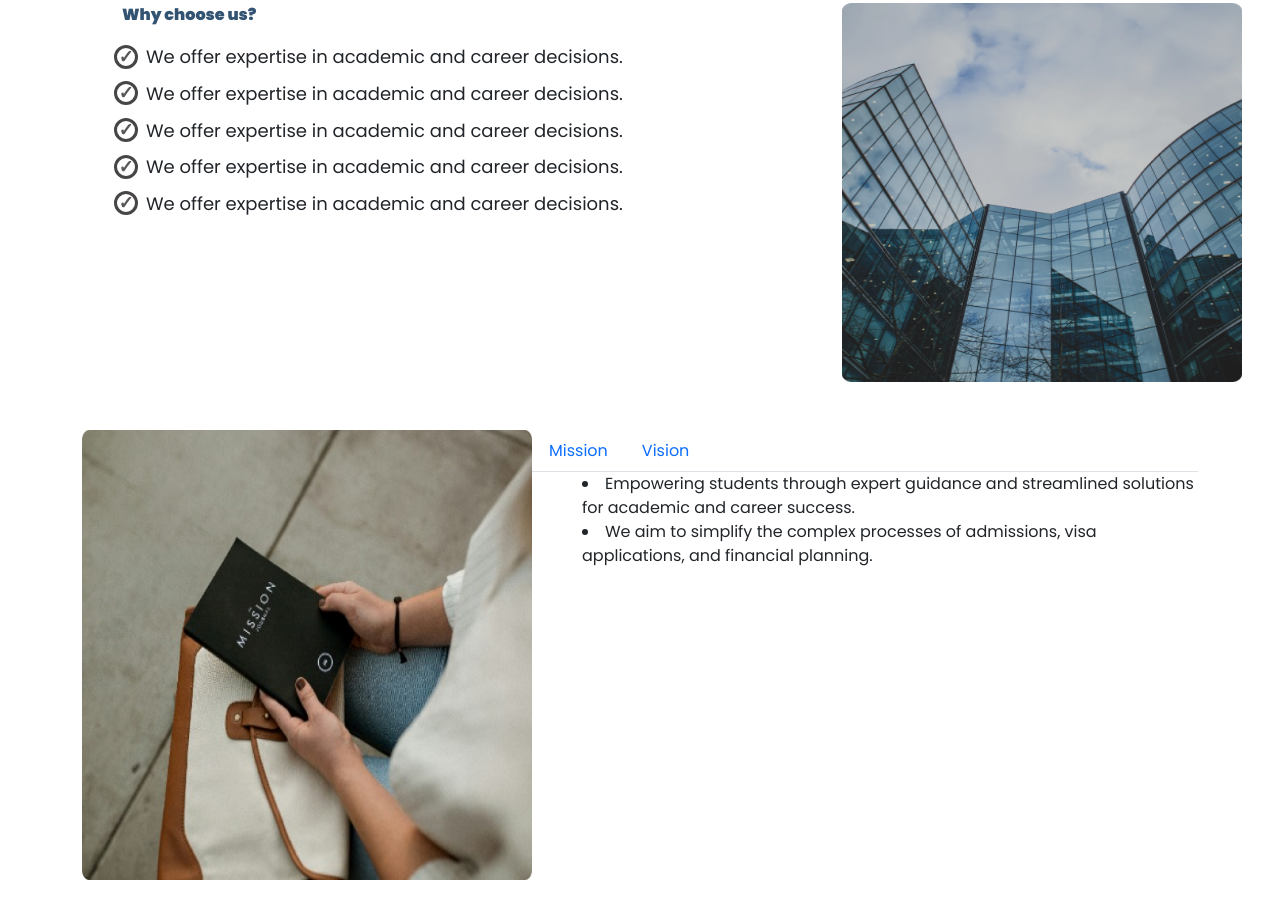
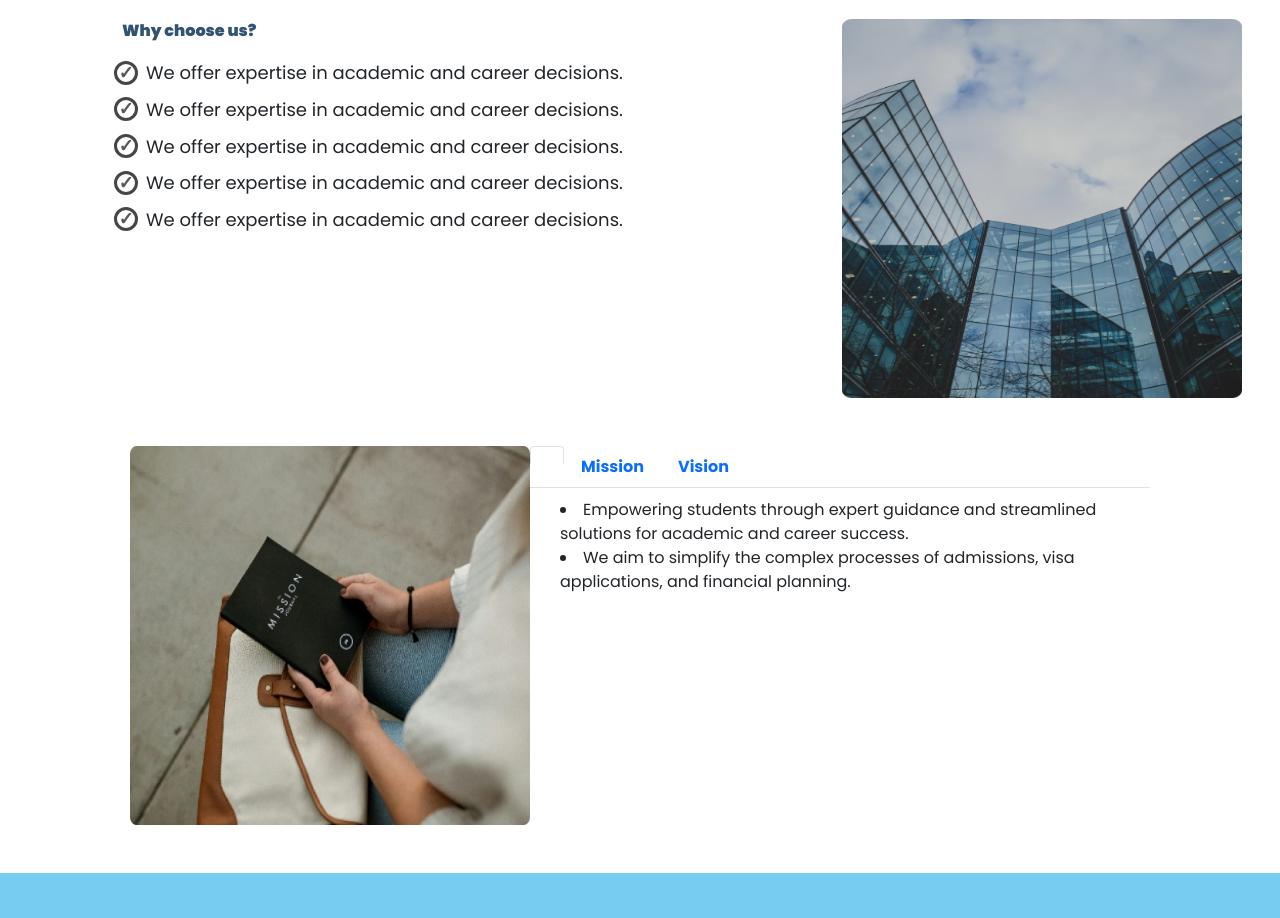
Before and after one commit to ancurluxe/figma-homepage, a plain HTML site: page main/index.html in a window 1280 px wide. Shown: the part 1844-2762 px from the top of the page. Drawn offline with nearby package versions, Linux system fonts and the light colour scheme.

```diff
--- a/css/style.css
+++ b/css/style.css
@@ -207,15 +207,15 @@
   height: 379px;
 }
 .mission img{
-  width: 450px;
-  height: 450px;
+  width: 400px;
+  height: 379px;
 }
 .tab-content{
-  padding-left: 50px;
+padding: 10px;
+padding-left: 30px;
+
 }
-.nav {
-  font-weight: 500;
-}
+
 
 @media screen and (min-width: 700px) {
   .flight img {
@@ -291,7 +291,9 @@
   background-color: #325372 !important;
   border-color: #325372 !important;
 }
-
+.bold{
+  font-weight: 700 !important;
+}
 .blog-img-wrapper img {
   height: 190px;
   width: 350px;
@@ -492,7 +494,7 @@
   border: 1px solid #ccc;
 }
 .bold {
-  color: #325372;
+  color: #0f0f0f;
 }
 .contact {
   display: flex;
--- a/main/index.html
+++ b/main/index.html
@@ -51,6 +51,7 @@
 
     <nav class="navbar navbar-expand-lg navbar-light bg-light">
       <div class="container-fluid ">
+        <nav class="navbar sticky-top navbar-light bg-light">
         <a class="navbar-brand" href="#"><img src="../images/logo.png" alt=""></a>
         <button class="navbar-toggler" type="button" data-bs-toggle="collapse" data-bs-target="#navbarSupportedContent"
           aria-controls="navbarSupportedContent" aria-expanded="false" aria-label="Toggle navigation">
@@ -233,18 +234,18 @@
         </div>
       </div>
     </div>
-    <div class=" mission d-flex">
+    <div class=" mission d-flex px-5">
       <img src="../images/mission img.jpg" alt="">
       <div>
         <ul class="nav nav-tabs" id="myTab" role="tablist">
-    <!-- <li class="nav-item" role="presentation">
+    <li class="nav-item" role="presentation">
     <button class="nav-link active" id="home-tab" data-bs-toggle="tab" data-bs-target="#home-tab-pane" type="button" role="tab" aria-controls="home-tab-pane" aria-selected="true"></button>
-    </li> -->
-    <li class="nav-item" role="presentation">
-    <button class="nav-link" id="mission-tab" data-bs-toggle="tab" data-bs-target="#mission-tab-pane" type="button" role="tab" aria-controls="mission-tab-pane" aria-selected="false">Mission</button>
     </li>
     <li class="nav-item" role="presentation">
-    <button class="nav-link" id="vision-tab" data-bs-toggle="tab" data-bs-target="#vision-tab-pane" type="button" role="tab" aria-controls="vision-tab-pane" aria-selected="false">Vision</button>
+    <button class="nav-link bold" id="mission-tab" data-bs-toggle="tab" data-bs-target="#mission-tab-pane" type="button" role="tab" aria-controls="mission-tab-pane" aria-selected="false">Mission</button>
+    </li>
+    <li class="nav-item" role="presentation">
+    <button class="nav-link bold" id="vision-tab" data-bs-toggle="tab" data-bs-target="#vision-tab-pane" type="button" role="tab" aria-controls="vision-tab-pane" aria-selected="false">Vision</button>
     </li>
     </ul>
     <div class="tab-content" id="myTabContent">
```
